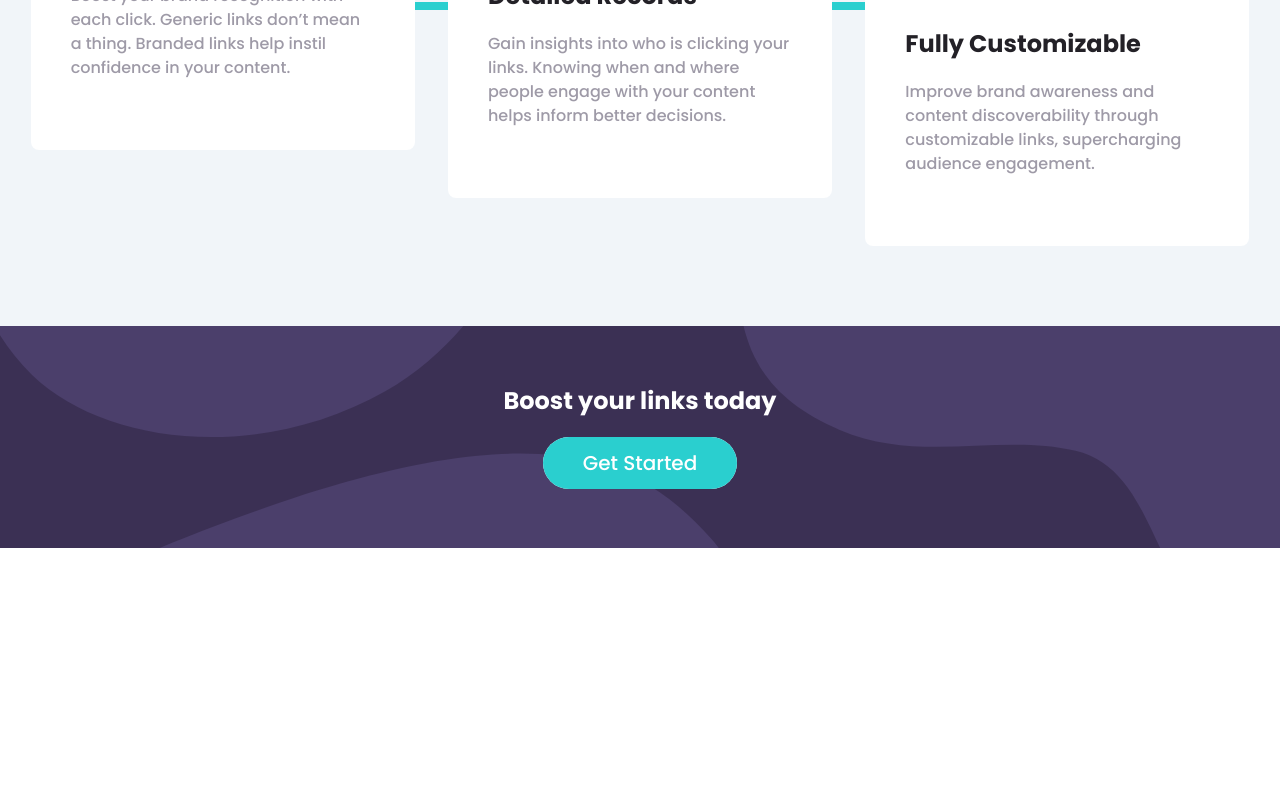
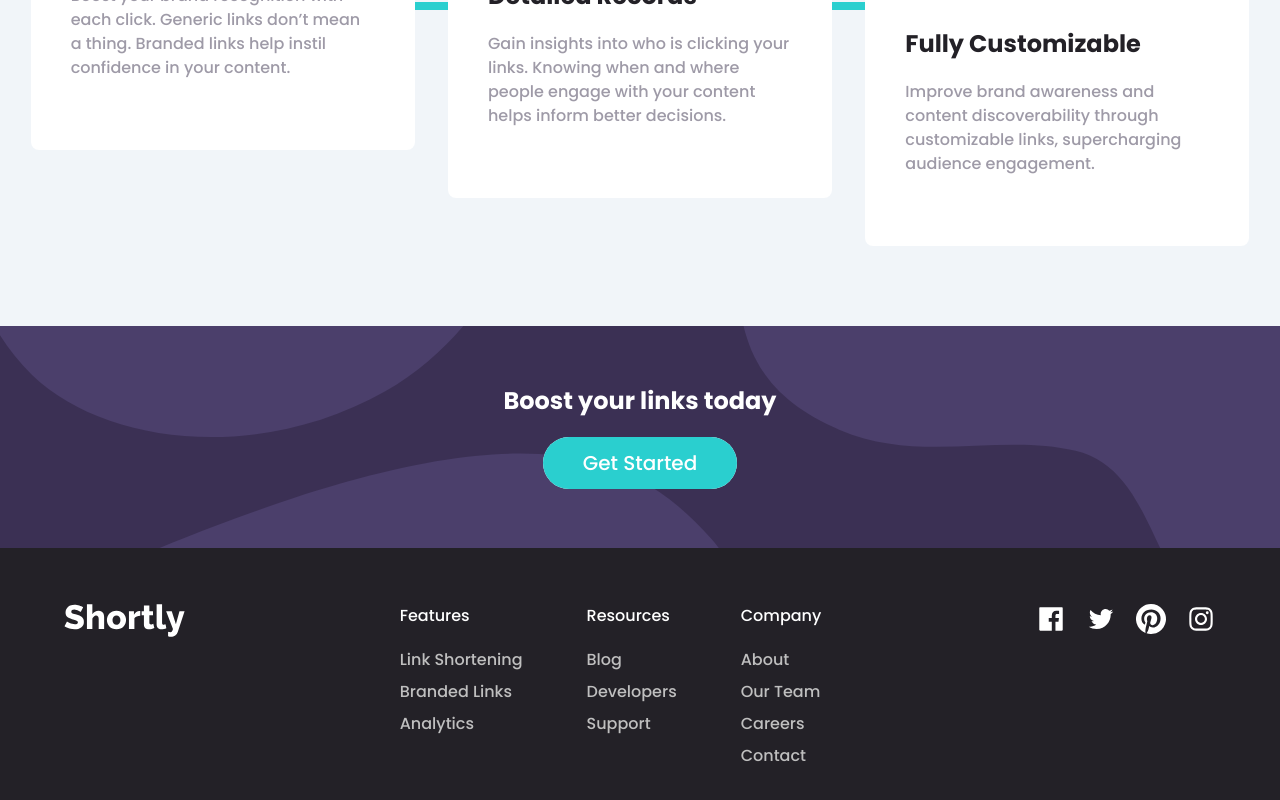
Before and after one commit to FrontendBy-GJ/url-shortening-api, a React (Vite) app: page / in a window 1280 px wide. Shown: the part 1298-2098 px from the top of the page. Before the commit the page ends 1846 px from the top, so only its background shows below. Built offline with nearby package versions, Linux system fonts and the light colour scheme.

Commit message:
feat: add Footer to App

```diff
--- a/src/App.jsx
+++ b/src/App.jsx
@@ -3,6 +3,7 @@ import illustration from './assets/images/illustration-working.svg';
 import Features from './components/Features';
 import boostDesktop from './assets/images/desktop/bg-boost-desktop.svg';
 import boostMobile from './assets/images/mobile/bg-boost-mobile.svg';
+import Footer from './components/Footer';
 
 function App() {
   return (
@@ -49,6 +50,7 @@ function App() {
           </div>
         </div>
       </main>
+      <Footer />
     </div>
   );
 }
```
